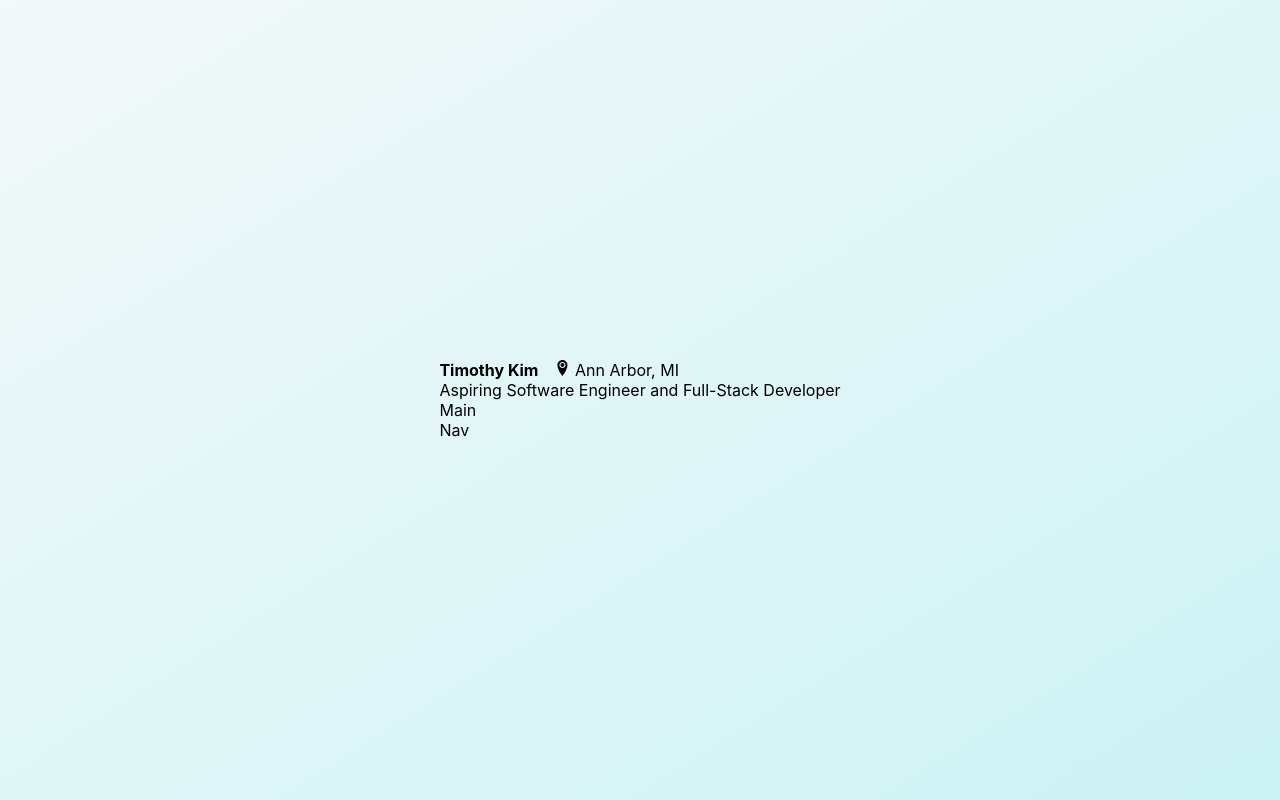
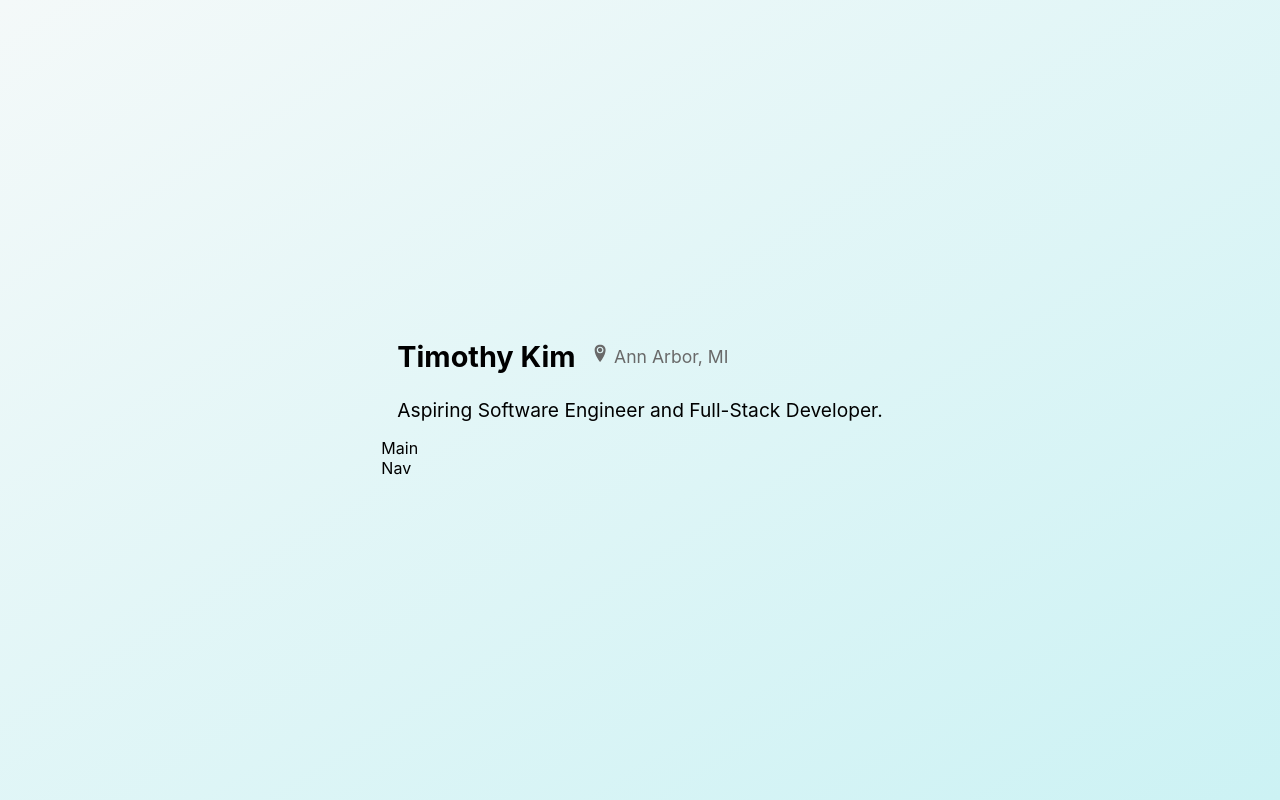
Before and after one commit to timjwkim/Personal-Website, a React (Create React App) app: page / in a window 1280 px wide. Built offline with nearby package versions, Linux system fonts and the light colour scheme.

Commit message:
cleaned up title styling

```diff
--- a/src/Title/Title.css
+++ b/src/Title/Title.css
@@ -1,4 +1,23 @@
+.Title-header {
+  height: 35px;
+  line-height: 35px;
+  padding: 8px;
+  margin: 8px;
+}
+
 .Title-header-name {
   float: left;
   margin-right: 16px;
+  font-size: 1.8em;
 }
+
+.Title-header-icon {
+  font-size: 1.1em;
+  color: #696969;
+}
+
+.Title-sub {
+  padding: 8px;
+  margin: 8px;
+  font-size: 1.2em;
+}
--- a/src/Title/Title.js
+++ b/src/Title/Title.js
@@ -14,7 +14,7 @@ const Title = () => {
         </div>
       </div>
       <div className="Title-sub">
-        Aspiring Software Engineer and Full-Stack Developer
+        Aspiring Software Engineer and Full-Stack Developer.
       </div>
     </div>
   )
```
